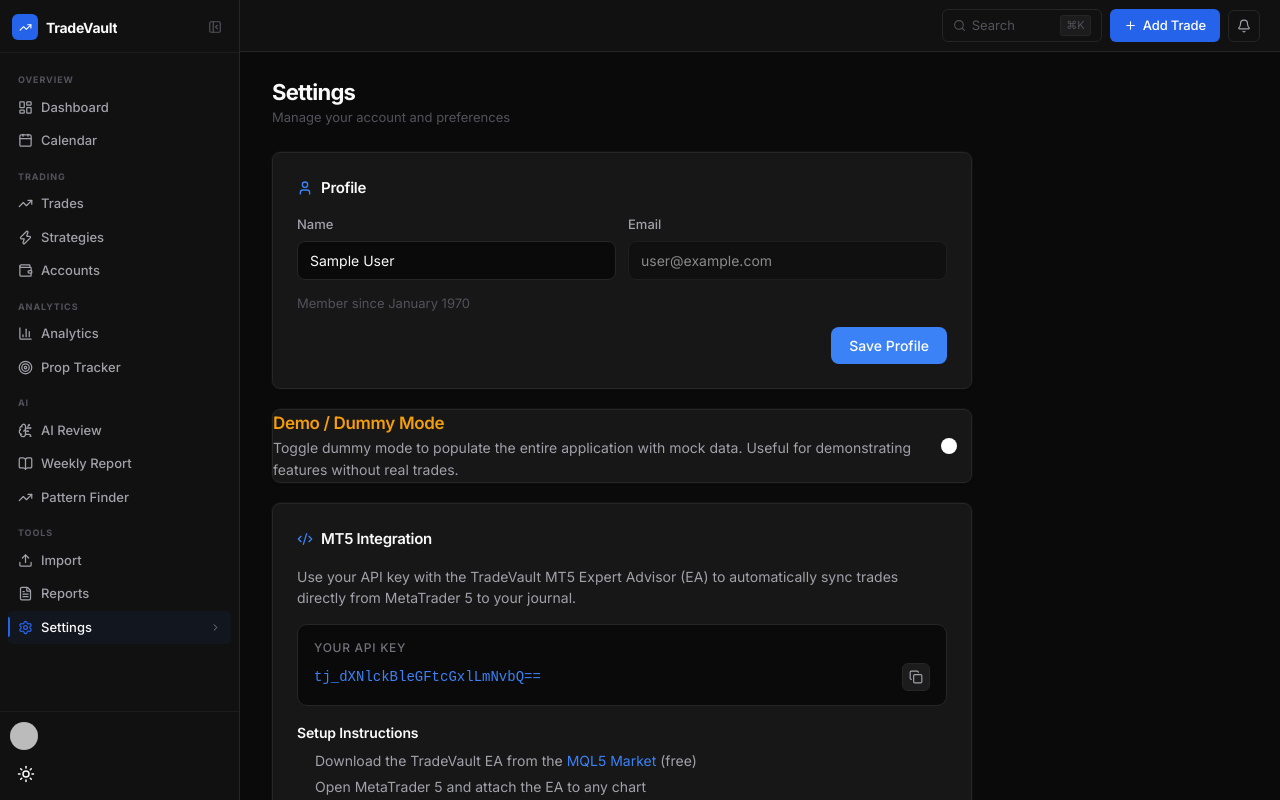
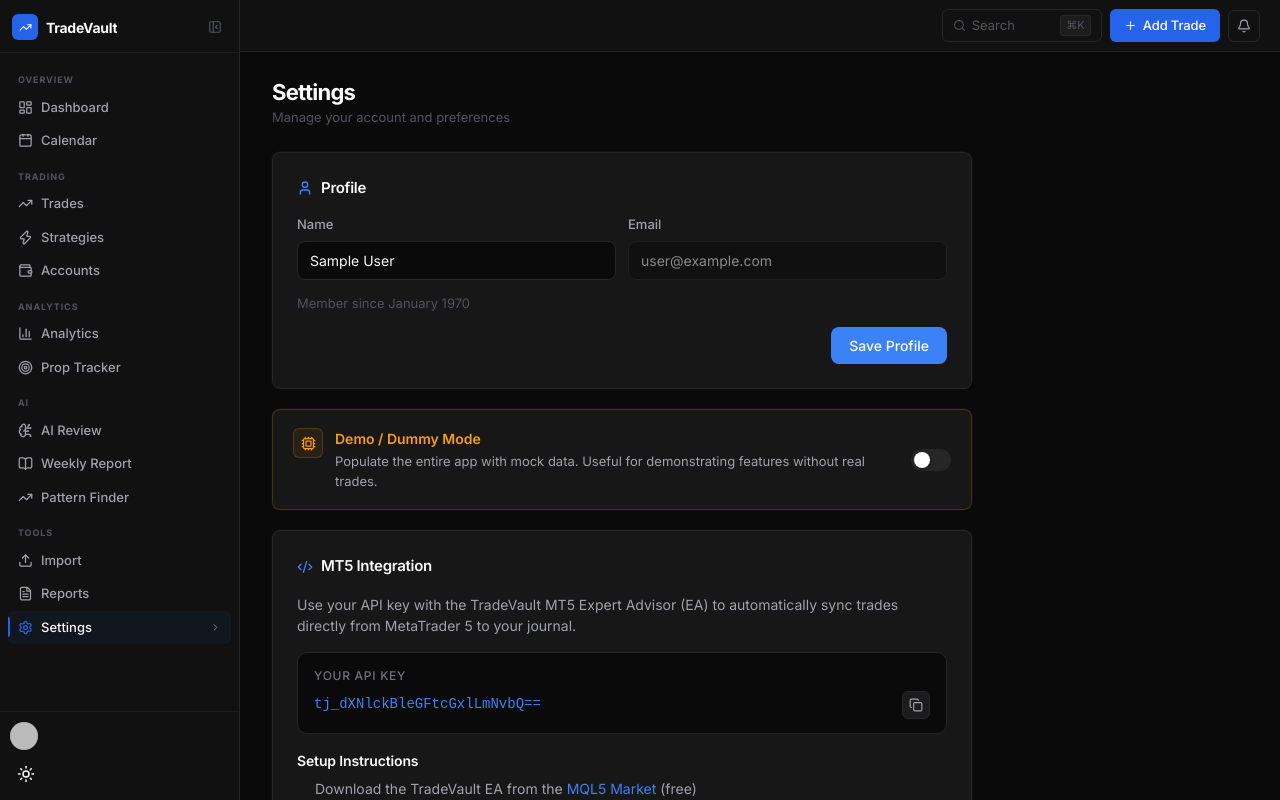
Before and after one commit to Sameet728/TradeVault, a Next.js app in the folder app/: page /settings in a window 1280 px wide. Shown: the top 800 px of the page. Built offline with nearby package versions, Linux system fonts and the light colour scheme; no server answers; sample sign-in values are in the browser's storage; some icons are missing.

Commit message:
fix: DummyModeToggle broken Tailwind classes + dark theme .dark selector

```diff
--- a/app/src/app/globals.css
+++ b/app/src/app/globals.css
@@ -19,7 +19,8 @@
 /* ══════════════════════════════════════
    DARK THEME (DEFAULT — PROFESSIONAL)
 ══════════════════════════════════════ */
-:root {
+:root,
+.dark {
   --color-background:       #0A0A0A;
   --color-surface:          #111111;
   --color-card:             #171717;
--- a/app/src/components/settings/DummyModeToggle.tsx
+++ b/app/src/components/settings/DummyModeToggle.tsx
@@ -3,13 +3,16 @@
 import * as React from 'react';
 import Cookies from 'js-cookie';
 import { useRouter } from 'next/navigation';
+import { Cpu } from 'lucide-react';
 
 export function DummyModeToggle() {
   const router = useRouter();
   const [isDummy, setIsDummy] = React.useState(false);
+  const [mounted, setMounted] = React.useState(false);
 
   React.useEffect(() => {
     setIsDummy(Cookies.get('dummy-mode') === 'true');
+    setMounted(true);
   }, []);
 
   const toggleDummyMode = () => {
@@ -20,30 +23,75 @@
     } else {
       Cookies.remove('dummy-mode', { path: '/' });
     }
-    // Refresh to allow server components/actions to pick up the cookie
     router.refresh();
   };
 
   return (
-    <div className="card p-6 flex flex-col sm:flex-row items-start sm:items-center justify-between gap-4 mt-6 border-warning/20">
-      <div>
-        <h3 className="text-lg font-semibold text-warning mb-1">Demo / Dummy Mode</h3>
-        <p className="text-sm text-muted-foreground">
-          Toggle dummy mode to populate the entire application with mock data. Useful for demonstrating features without real trades.
-        </p>
+    <div className="dummy-card card">
+      <div className="dummy-left">
+        <div className="dummy-icon"><Cpu size={15} /></div>
+        <div>
+          <div className="dummy-title">Demo / Dummy Mode</div>
+          <div className="dummy-desc">
+            Populate the entire app with mock data. Useful for demonstrating features without real trades.
+          </div>
+        </div>
       </div>
-      <button
-        onClick={toggleDummyMode}
-        className={`relative inline-flex h-6 w-11 items-center rounded-full transition-colors focus:outline-none focus:ring-2 focus:ring-warning focus:ring-offset-2 focus:ring-offset-background ${
-          isDummy ? 'bg-warning' : 'bg-border'
-        }`}
-      >
-        <span
-          className={`inline-block h-4 w-4 transform rounded-full bg-white transition-transform ${
-            isDummy ? 'translate-x-6' : 'translate-x-1'
-          }`}
-        />
-      </button>
+
+      {mounted && (
+        <button
+          onClick={toggleDummyMode}
+          className={`toggle-track ${isDummy ? 'on' : 'off'}`}
+          aria-label={isDummy ? 'Disable dummy mode' : 'Enable dummy mode'}
+          role="switch"
+          aria-checked={isDummy}
+          id="btn-dummy-mode-toggle"
+        >
+          <span className={`toggle-thumb ${isDummy ? 'on' : 'off'}`} />
+        </button>
+      )}
+
+      <style jsx>{`
+        .dummy-card {
+          padding: 18px 20px;
+          display: flex; align-items: center; justify-content: space-between;
+          gap: 20px; flex-wrap: wrap;
+          border-color: rgba(245,158,11,0.2);
+        }
+        .dummy-left { display: flex; align-items: flex-start; gap: 12px; flex: 1; }
+        .dummy-icon {
+          width: 30px; height: 30px; border-radius: 6px; flex-shrink: 0;
+          background: rgba(245,158,11,0.08); border: 1px solid rgba(245,158,11,0.2);
+          display: flex; align-items: center; justify-content: center;
+          color: var(--color-warning);
+        }
+        .dummy-title { font-size: 0.875rem; font-weight: 600; color: var(--color-warning); margin-bottom: 3px; }
+        .dummy-desc { font-size: 0.8125rem; color: var(--color-muted-foreground); line-height: 1.5; }
+
+        /* Toggle switch */
+        .toggle-track {
+          position: relative;
+          width: 40px; height: 22px;
+          border-radius: 11px;
+          border: none; cursor: pointer;
+          transition: background-color 0.2s ease;
+          flex-shrink: 0;
+        }
+        .toggle-track.on  { background: var(--color-warning); }
+        .toggle-track.off { background: var(--color-border); }
+
+        .toggle-thumb {
+          position: absolute;
+          top: 3px;
+          width: 16px; height: 16px;
+          border-radius: 50%;
+          background: white;
+          transition: left 0.2s ease;
+          box-shadow: 0 1px 3px rgba(0,0,0,0.3);
+        }
+        .toggle-thumb.on  { left: 21px; }
+        .toggle-thumb.off { left: 3px; }
+      `}</style>
     </div>
   );
 }
```
